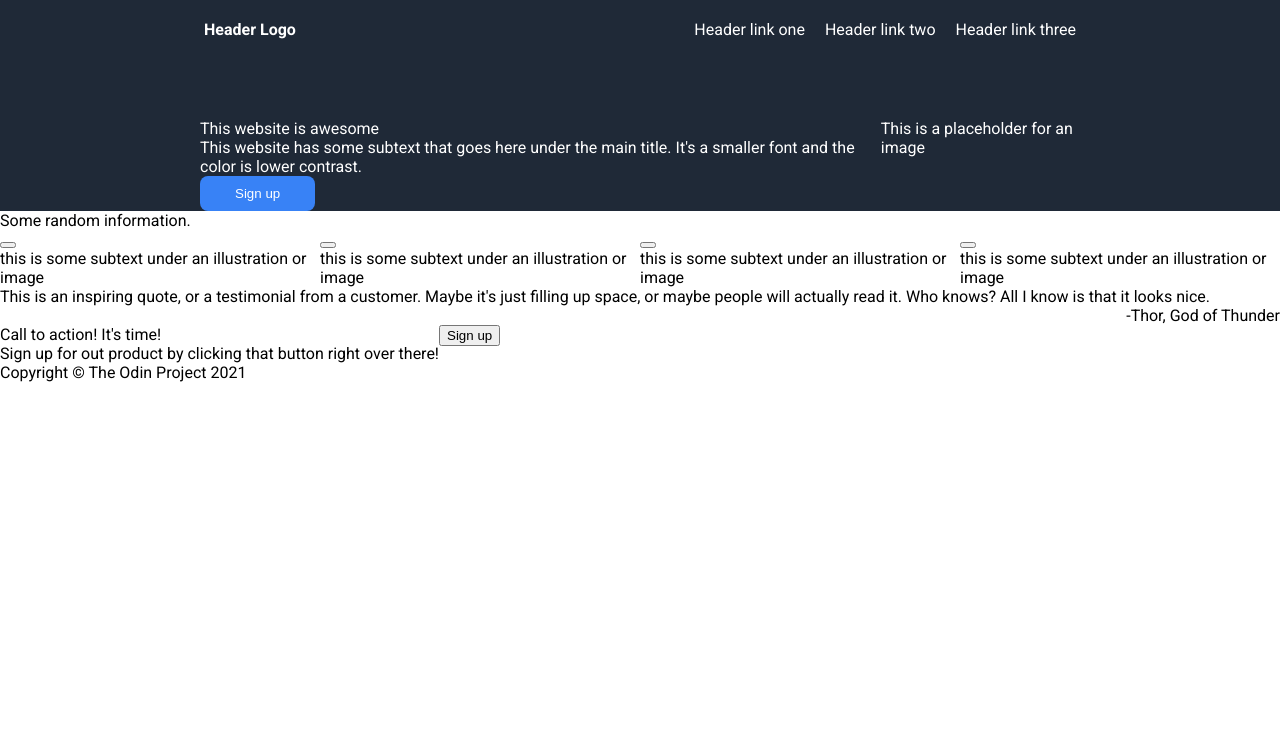
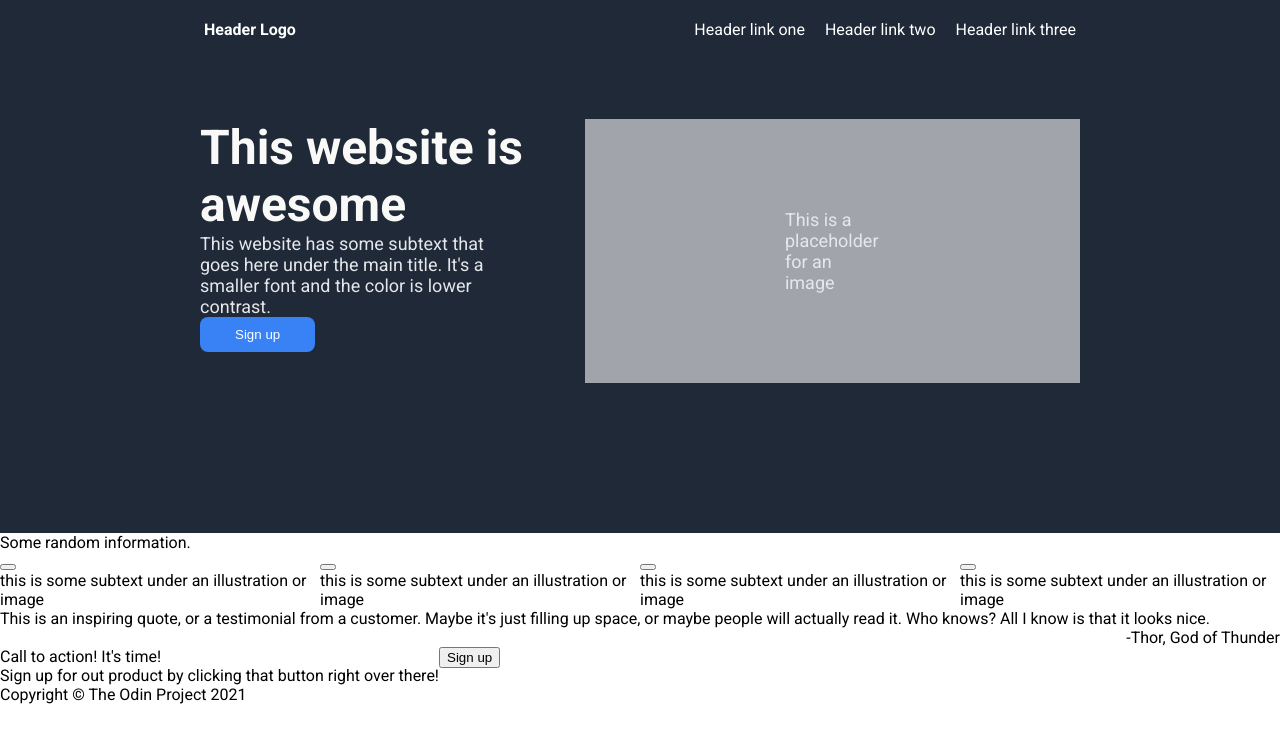
Before and after one commit to na-balazs/landing-page, a plain HTML site: page index.html in a window 1280 px wide. Drawn offline with Linux system fonts and the light colour scheme.

Commit message:
Further CSS changes.

```diff
--- a/index.html
+++ b/index.html
@@ -20,14 +20,14 @@
         </ul>
     </header>
     <div class="upper-section">
-        <div>
-          <div>This website is awesome</div>
-          <div>This website has some subtext that goes here under the main title.
+        <div class="upper-section-left">
+          <div id="title" class="padding-for-upper-section">This website is awesome</div>
+          <div id="padding-for-upper-section">This website has some subtext that goes here under the main title.
            It's a smaller font and the color is lower contrast.
           </div>
           <button class="upper-sign-up">Sign up</button>
         </div>
-        <div>This is a placeholder for an image</div>
+        <div class="img-placeholder">This is a placeholder for an image</div>
     </div>
     <div>
         <div>Some random information.</div>
--- a/styles.css
+++ b/styles.css
@@ -36,20 +36,32 @@ ul {
     padding-right: 200px;
 }
 
+#title {
+    font-size: 48px;
+    font-weight: bolder;
+    color: #F9FAF8;
+}
+
 .upper-section {
     display: flex;
     flex-direction: row;
     background-color: #1F2937;
-    color: white;
+    color: #E5E7EB;
+    font-size: 18px;
     /* padding: 4px; */
     padding-top: 60px;
     padding-right: 200px;
     padding-left: 200px;
+    padding-bottom: 150px;
+}
+
+.upper-section-left {
+    padding-right: 60px;
 }
 
 .img-placeholder {
     margin: 0px;
-    padding: 50px;
+    padding: 90px 200px;
     background-color:  rgba(255, 255, 255, 0.582);
 }
 
```
